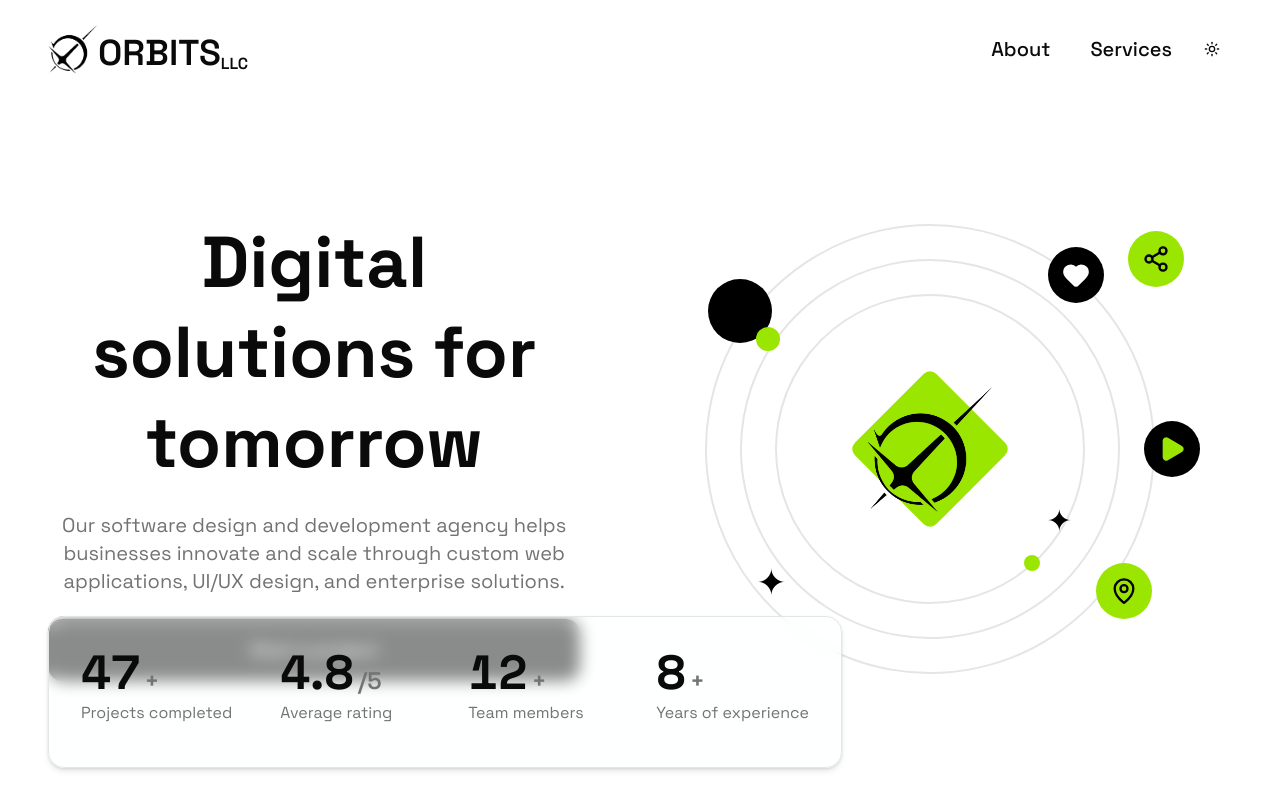
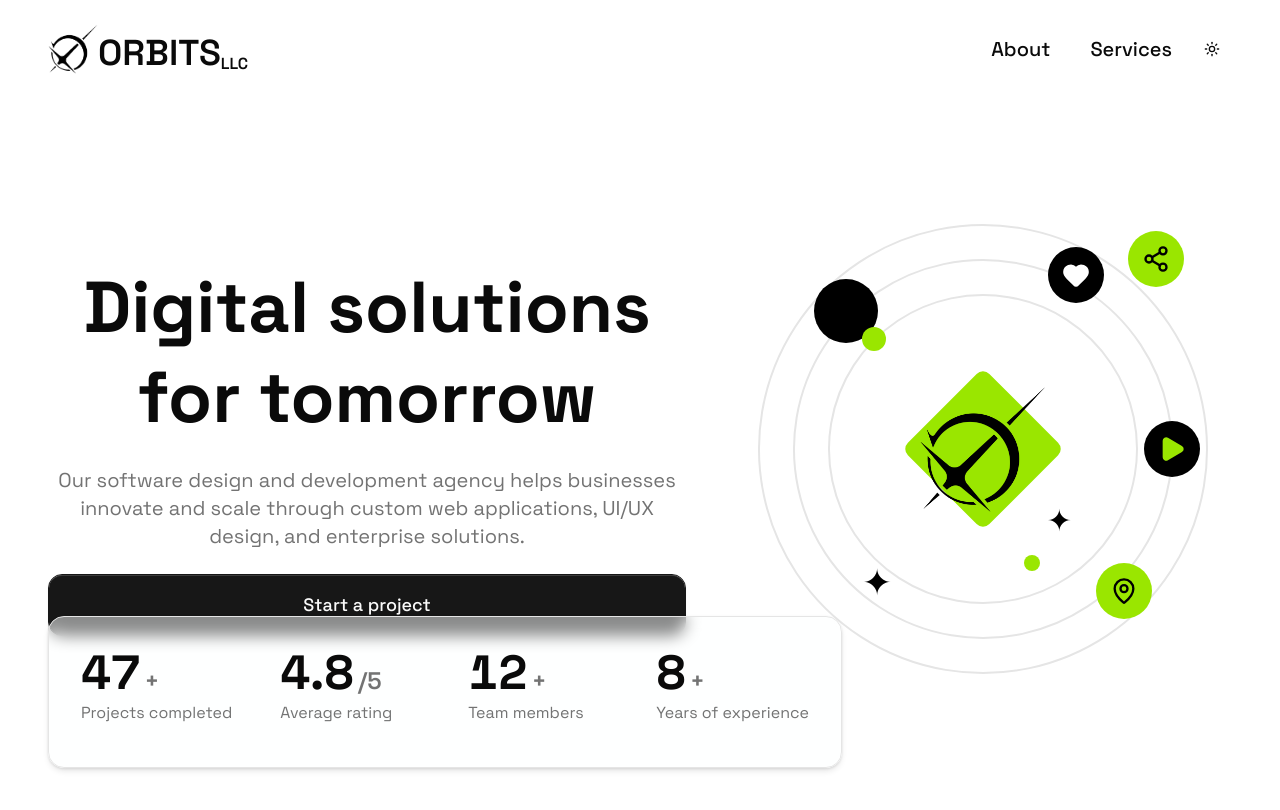
Before and after one commit to Millosaurs/ORBIT_PAD, a Next.js app: page / in a window 1280 px wide. Shown: the top 810 px of the page. Built offline with nearby package versions, Linux system fonts and the light colour scheme.

Commit message:
width on hero fix

```diff
--- a/src/components/Hero.tsx
+++ b/src/components/Hero.tsx
@@ -23,7 +23,7 @@
                         Digital solutions for tomorrow
                     </h1>
 
-                    <p className="text-base sm:text-lg md:text-xl text-muted-foreground max-w-xl mx-auto lg:mx-0">
+                    <p className="text-base sm:text-lg md:text-xl text-muted-foreground ">
                         Our software design and development agency helps
                         businesses innovate and scale through custom web
                         applications, UI/UX design, and enterprise solutions.
```
